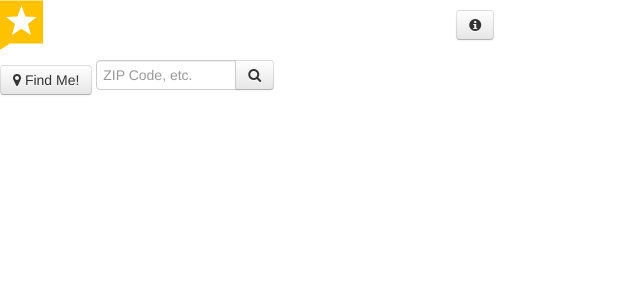
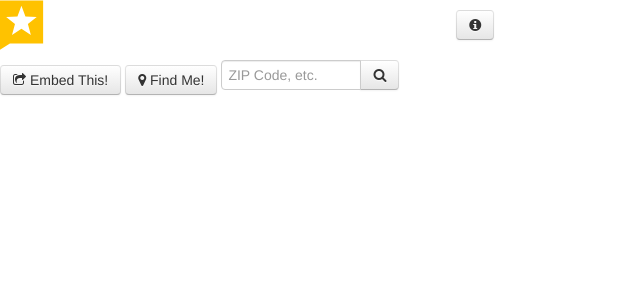
Before and after one commit to texastribune/tt_disposal_wells, a Django app: template tt_disposal_wells/templates/layouts/full_screen_map.html in a window 1280 px wide. Shown: the top 300 px of the page, without its empty margins (0-640 px from the left). Run offline with Django 3.2, Linux system fonts and the light colour scheme; the template is opened without the code that fills it, so the values that code supplies are empty.

Commit message:
Embed me is BACK BABY

```diff
--- a/tt_disposal_wells/static/tt_disposal_wells/css/style.css
+++ b/tt_disposal_wells/static/tt_disposal_wells/css/style.css
@@ -71,6 +71,7 @@ a {
 
 .geo-controls .embed-me {
     display: none;
+    width: 125px;
 }
 
 .geo-controls .geo-locate {
--- a/tt_disposal_wells/templates/layouts/full_screen_map.html
+++ b/tt_disposal_wells/templates/layouts/full_screen_map.html
@@ -52,7 +52,7 @@
 
   {% block geo_controls_container %}
     <div id="geo-controls" class="geo-controls">
-      <!-- <button id="embed-me" class="btn major embed-me"><i class="icon-share"></i> Embed This!</button> -->
+      <button id="embed-me" class="btn major embed-me"><i class="icon-share"></i> Embed This!</button>
       <button id="find-me" class="btn major find-me"><i class="icon-map-marker"></i> Find Me!</button>
       <form id="geo-locate" class="input-append geo-locate">
         <input id="geo-input" class="span2" type="text" placeholder="ZIP Code, etc.">
```
